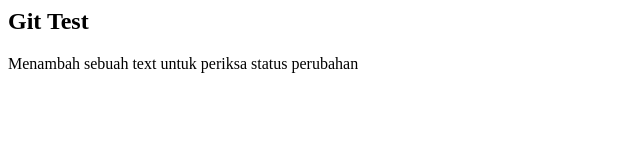
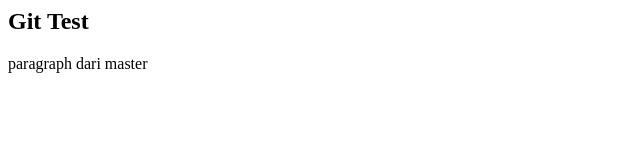
Before and after one commit to silalahi-17/fundamental-git, a plain HTML site: page index.html in a window 1280 px wide. Shown: the whole page, without its empty margins (0-640 px from the left). Drawn offline with Linux system fonts and the light colour scheme.

Commit message:
edit paragraph in index

```diff
--- a/index.html
+++ b/index.html
@@ -6,6 +6,6 @@
 </head>
 <body>
     <h2>Git Test</h2>
-    <p>Menambah sebuah text untuk periksa status perubahan</p>
+    <p>paragraph dari master</p>
 </body>
 </html>
```
